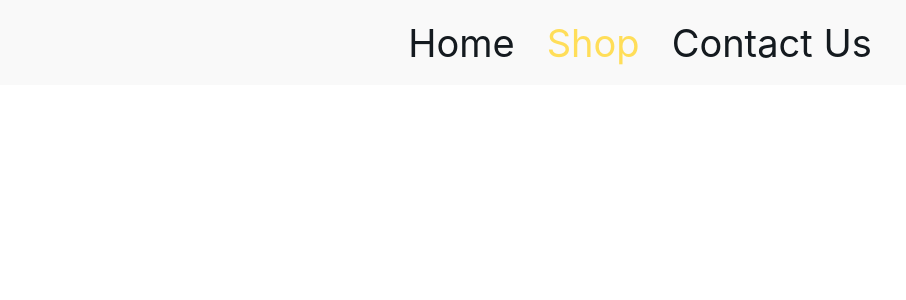
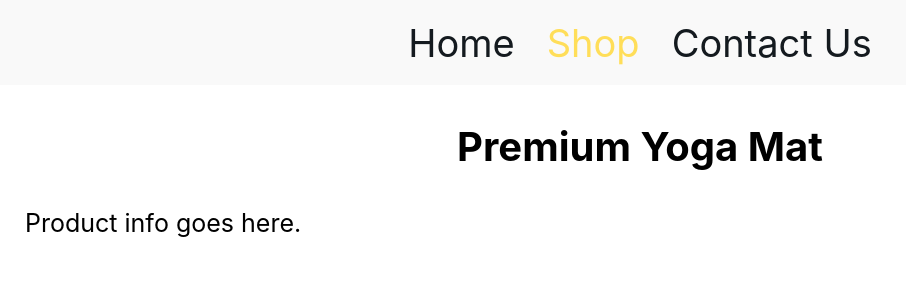
Before and after one commit to ericrothmuller/fireflyathletics, a React (Create React App) app in the folder fireflyathletics/: page /shop/premium-yoga-mat in a window 1280 px wide. Shown: the top 300 px of the page, without its empty margins (0-906 px from the left). Built offline with nearby package versions, Linux system fonts and the light colour scheme.

Commit message:
Added premium-yoga-mat product page with a route to that page and a link from the shop button to that page.

```diff
--- a/fireflyathletics/src/App.js
+++ b/fireflyathletics/src/App.js
@@ -6,6 +6,7 @@ import { BrowserRouter as Router, Routes, Route}
 import Home from './pages/home';
 import Shop from './pages/shop';
 import Contact from './pages/contact';
+import PremiumYogaMat from './pages/product-pages/premium-yoga-mat';
 
 function App() {
 return (
@@ -16,6 +17,7 @@ return (
     <Route path='/home' element={<Home/>} />
     <Route path='/shop' element={<Shop/>} />
 		<Route path='/contact' element={<Contact/>} />
+    <Route path='/shop/premium-yoga-mat' element={<PremiumYogaMat/>} />
 	</Routes>
 	</Router>
 );
--- /dev/null
+++ b/fireflyathletics/src/pages/product-pages/premium-yoga-mat.js
@@ -0,0 +1,12 @@
+import React from "react";
+
+const PremiumYogaMat = () => {
+    return (
+        <main className="pageHeadingDiv">
+        <h1 className="pageTitle">Premium Yoga Mat</h1>
+        <p className="pageParagraph">Product info goes here.</p>
+        </main>
+    );
+};
+
+export default PremiumYogaMat;
--- a/fireflyathletics/src/pages/shop.js
+++ b/fireflyathletics/src/pages/shop.js
@@ -1,5 +1,4 @@
 import React from 'react';
-import logo from '../logo.svg';
 import falogo from '../images/Firefly-Athletics-Logo.png';
 
 const Shop = () => {
@@ -10,7 +9,7 @@ return (
         <div className="singleProduct">
             <h2>Premium Yoga Mat</h2>
         <img src={falogo} className="singleProductImage" alt="logo" />
-        <p><button className="productButton">Shop</button></p>
+        <p><a href="/shop/premium-yoga-mat"><button className="productButton">Shop</button></a></p>
         </div>
         <div className="singleProduct">
             <h2>Lightweight Yoga Mat</h2>
```
